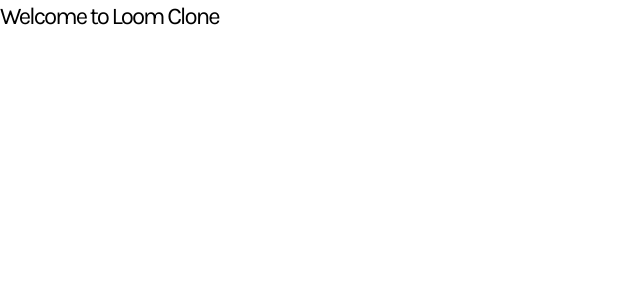
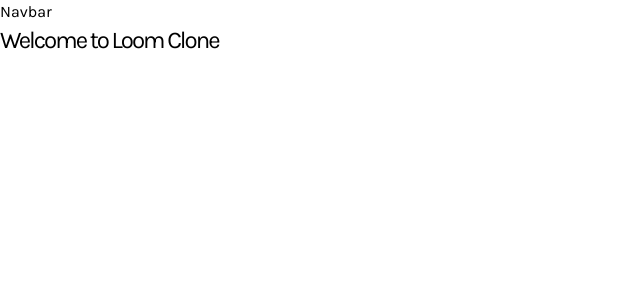
Before and after one commit to ZhangChunXian/Full-Stack-Screen-Recording, a Next.js app: page / in a window 1280 px wide. Shown: the top 300 px of the page, without its empty margins (0-640 px from the left). Built offline with nearby package versions, Linux system fonts and the light colour scheme.

Commit message:
06_更新布局

```diff
--- /dev/null
+++ b/app/(auth)/sing-in/page.tsx
@@ -0,0 +1,9 @@
+import React from 'react'
+
+const Page = () => {
+  return (
+    <div>auth</div>
+  )
+}
+
+export default Page
--- /dev/null
+++ b/app/(root)/layout.tsx
@@ -0,0 +1,13 @@
+import Navbar from '@/components/Navbar'
+import React from 'react'
+
+const Layout = ({ children }: { children: React.ReactNode }) => {
+    return (
+        <div>
+            <Navbar></Navbar>
+            {children}
+        </div>
+    )
+}
+
+export default Layout
--- a/app/layout.tsx
+++ b/app/layout.tsx
@@ -18,7 +18,7 @@
 
 export default function Layout({ children }: { children: React.ReactNode }) {
   return (
-    <html lang="en">
+    <html lang="en" >
       <body
         className={`${geistKarla.variable} ${satoshi.variable} font-karla antialiased`}
       >
--- /dev/null
+++ b/components/Navbar.tsx
@@ -0,0 +1,9 @@
+import React from 'react'
+
+const Navbar = () => {
+  return (
+    <div>Navbar</div>
+  )
+}
+
+export default Navbar
```
Also changed, not shown: app/(root)/page.tsx (renamed from app/page.tsx).
